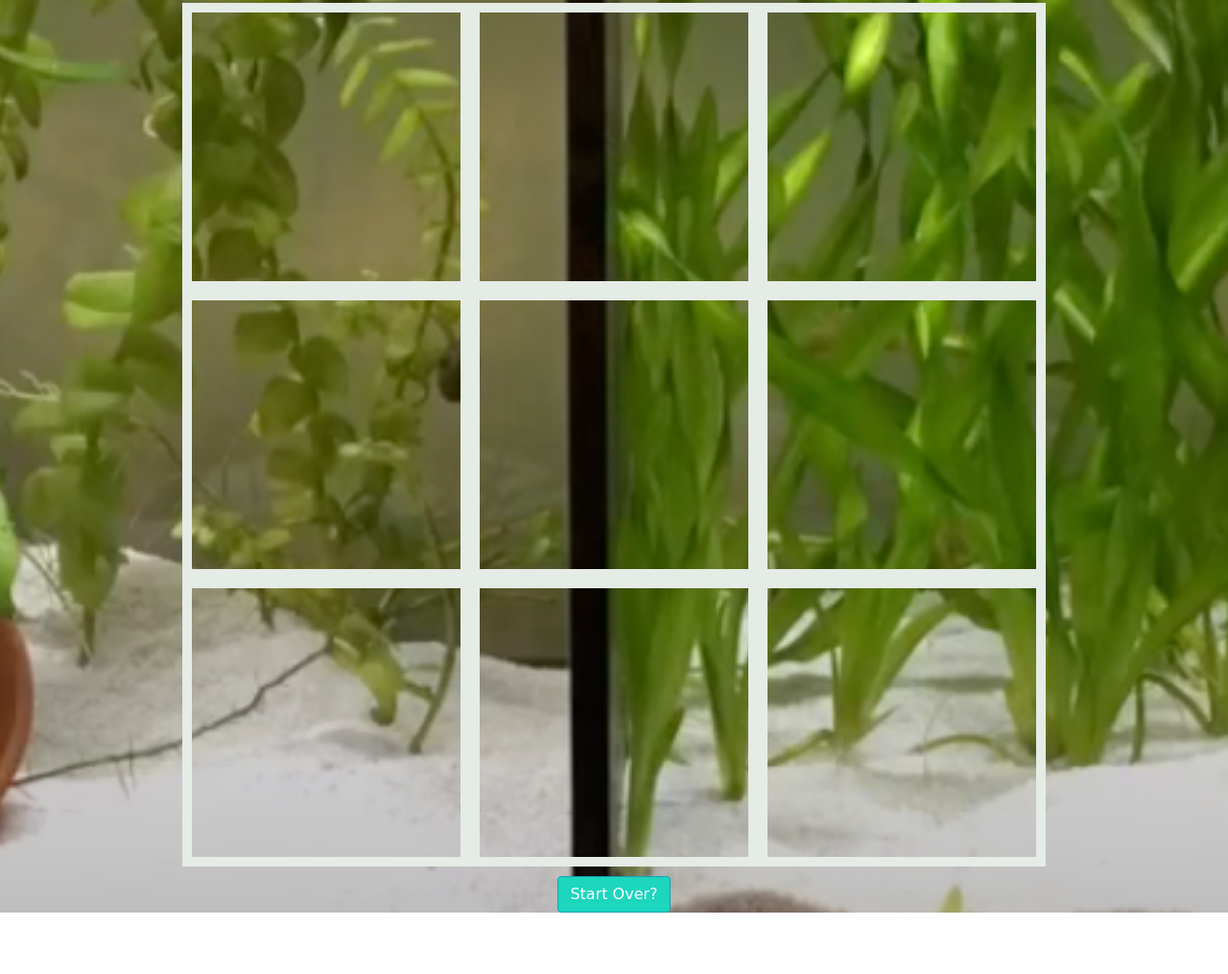
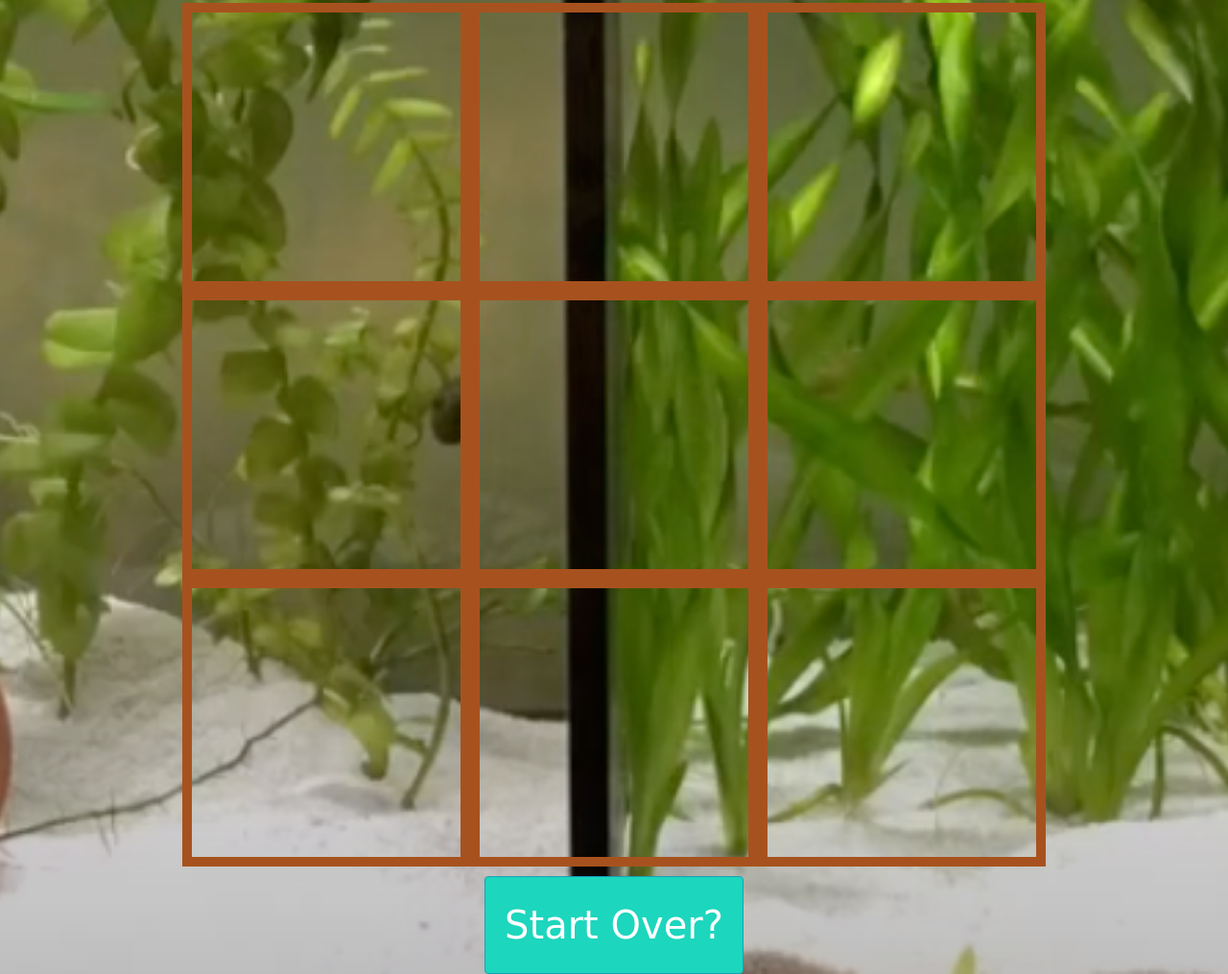
Before and after one commit to caroleatierney/Tic_Tac_Toe, a website: page index.html in a window 1280 px wide. Shown: the part 765-1780 px from the top of the page at 96% size. Before the commit the page ends 1716 px from the top, so only its background shows below. Drawn offline with nearby package versions, Linux system fonts and the light colour scheme; a web font is replaced by a local one.

Commit message:
even prettier but still  bad logic

```diff
--- a/styles.css
+++ b/styles.css
@@ -54,7 +54,7 @@ h1, .player {
 }
 
 .grid-item {
-    border: 10px solid #e5ebe5;
+    border: 10px solid #a7521e;
     padding: 20px;
     font-size: 150px;
     text-align: center;
@@ -69,6 +69,8 @@ h1, .player {
 #clear {
     background-color:#1cd6bd;
     justify-content: center;
+    padding: 20px;
+    font-size: 40px;
 }
 
 .alert {
```
